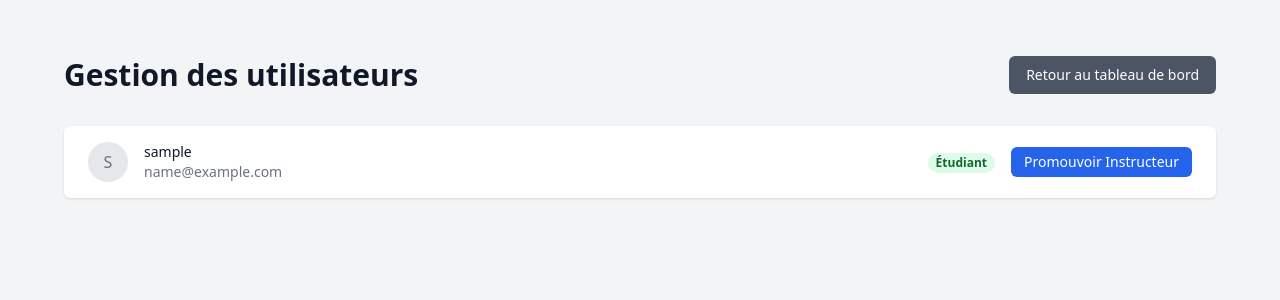
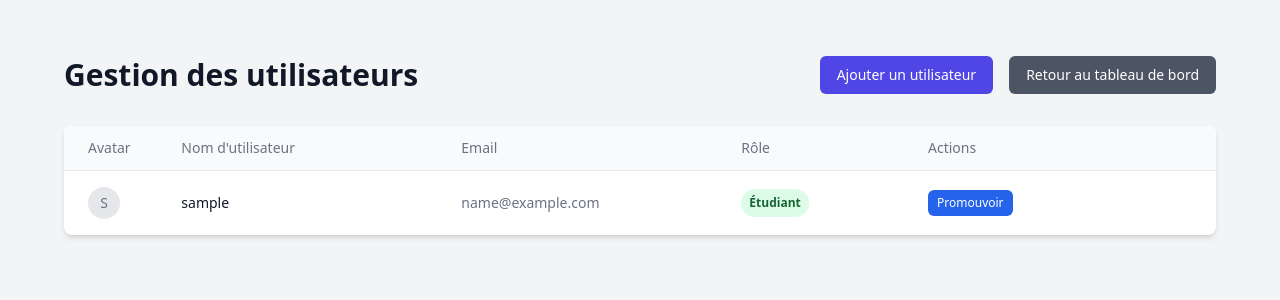
Before and after one commit to xonyis/learnHub, a Symfony app: template templates/admin/users.html.twig in a window 1280 px wide. Shown: the part 64-364 px from the top of the page. Run offline with Twig, Linux system fonts and the light colour scheme; the template is opened without the code that fills it: most values are stand-ins (such as "Sample title", 1, 10 or a date in 2020); form fields are guessed from the names that the template uses; some libraries are stand-ins or nearby versions.

Commit message:
add user admin

```diff
--- a/src/Entity/User.php
+++ b/src/Entity/User.php
@@ -72,7 +72,7 @@ class User implements UserInterface, PasswordAuthenticatedUserInterface
 
     public function getUsername(): ?string
     {
-        return $this->email;
+        return $this->username;
     }
 
     public function setUsername(string $username): static
--- a/templates/admin/users.html.twig
+++ b/templates/admin/users.html.twig
@@ -7,9 +7,14 @@
     <div class="py-6">
         <div class="flex justify-between items-center mb-8">
             <h1 class="text-3xl font-bold text-gray-900">Gestion des utilisateurs</h1>
+            <div class="flex space-x-4">
+                <button type="button" class="inline-flex items-center px-4 py-2 border border-transparent text-sm font-medium rounded-md text-white bg-indigo-600 hover:bg-indigo-700" onclick="document.getElementById('addUserModal').classList.remove('hidden');">
+                    Ajouter un utilisateur
+                </button>
                 <a href="{{ path('app_admin_dashboard') }}" class="inline-flex items-center px-4 py-2 border border-transparent text-sm font-medium rounded-md text-white bg-gray-600 hover:bg-gray-700">
                     Retour au tableau de bord
                 </a>
+            </div>
         </div>
 
         {% for message in app.flashes('error') %}
@@ -17,68 +22,114 @@
                 {{ message }}
             </div>
         {% endfor %}
+        {% for message in app.flashes('success') %}
+            <div class="mb-4 p-4 bg-green-100 border border-green-400 text-green-700 rounded">
+                {{ message }}
+            </div>
+        {% endfor %}
 
-        <div class="bg-white shadow overflow-hidden sm:rounded-md">
-            <ul class="divide-y divide-gray-200">
-                {% for user in users %}
-                    <li>
-                        <div class="px-4 py-4 sm:px-6">
-                            <div class="flex items-center justify-between">
-                                <div class="flex items-center">
-                                    <div class="flex-shrink-0">
-                                        <div class="h-10 w-10 rounded-full bg-gray-200 flex items-center justify-center">
-                                            <span class="text-gray-500 font-medium">{{ user.username|first|upper }}</span>
+        <!-- Modal pour ajouter un utilisateur -->
+        <div id="addUserModal" class="fixed inset-0 bg-gray-600 bg-opacity-50 overflow-y-auto h-full w-full hidden z-50">
+            <div class="relative top-20 mx-auto p-5 border w-96 shadow-lg rounded-md bg-white">
+                <div class="flex justify-between items-center pb-3">
+                    <h3 class="text-lg font-bold text-gray-900">Ajouter un nouvel utilisateur</h3>
+                    <button class="text-gray-400 hover:text-gray-600" onclick="document.getElementById('addUserModal').classList.add('hidden');">
+                        <svg class="h-6 w-6" fill="none" viewBox="0 0 24 24" stroke="currentColor">
+                            <path stroke-linecap="round" stroke-linejoin="round" stroke-width="2" d="M6 18L18 6M6 6l12 12" />
+                        </svg>
+                    </button>
+                </div>
+                <div class="mt-2">
+                    {{ form_start(userForm, {'attr': {'class': 'space-y-4'}}) }}
+                        <div>
+                            {{ form_row(userForm.email, {'attr': {'class': 'mt-1 block w-full rounded-md border-gray-300 shadow-sm focus:border-indigo-300 focus:ring focus:ring-indigo-200 focus:ring-opacity-50'}}) }}
+                        </div>
+                        <div>
+                            {{ form_row(userForm.username, {'attr': {'class': 'mt-1 block w-full rounded-md border-gray-300 shadow-sm focus:border-indigo-300 focus:ring focus:ring-indigo-200 focus:ring-opacity-50'}}) }}
+                        </div>
+                        <div>
+                            {{ form_row(userForm.plainPassword, {'attr': {'class': 'mt-1 block w-full rounded-md border-gray-300 shadow-sm focus:border-indigo-300 focus:ring focus:ring-indigo-200 focus:ring-opacity-50'}}) }}
+                        </div>
+                        <div>
+                            <label class="block text-sm font-medium text-gray-700">{{ form_label(userForm.roles) }}</label>
+                            <div class="mt-1 space-y-2">
+                                {% for child in userForm.roles %}
+                                    <label class="inline-flex items-center">
+                                        {{ form_widget(child, {'attr': {'class': 'form-checkbox h-5 w-5 text-indigo-600 transition duration-150 ease-in-out'}}) }}
+                                        <span class="ml-2 text-gray-700">{{ child.vars.label }}</span>
+                                    </label>
+                                {% endfor %}
                             </div>
                         </div>
-                                    <div class="ml-4">
-                                        <div class="text-sm font-medium text-gray-900">
-                                            {{ user.username }}
+                        <div class="pt-4">
+                            <button type="submit" class="inline-flex justify-center py-2 px-4 border border-transparent shadow-sm text-sm font-medium rounded-md text-white bg-indigo-600 hover:bg-indigo-700 focus:outline-none focus:ring-2 focus:ring-offset-2 focus:ring-indigo-500">
+                                Ajouter l'utilisateur
+                            </button>
                         </div>
-                                        <div class="text-sm text-gray-500">
-                                            {{ user.email }}
+                    {{ form_end(userForm) }}
                 </div>
             </div>
         </div>
-                                <div class="flex items-center space-x-4">
-                                    <div class="text-sm text-gray-500">
+
+        <div class="bg-white shadow-md rounded-lg overflow-hidden">
+            <div class="grid grid-cols-12 gap-4 px-6 py-3 bg-gray-50 border-b border-gray-200">
+                <div class="col-span-1 text-sm font-medium text-gray-500">Avatar</div>
+                <div class="col-span-3 text-sm font-medium text-gray-500">Nom d'utilisateur</div>
+                <div class="col-span-3 text-sm font-medium text-gray-500">Email</div>
+                <div class="col-span-2 text-sm font-medium text-gray-500">Rôle</div>
+                <div class="col-span-3 text-sm font-medium text-gray-500">Actions</div>
+            </div>
+
+            <div class="divide-y divide-gray-200">
+                {% for user in users %}
+                    <div class="grid grid-cols-12 gap-4 px-6 py-4 hover:bg-gray-50">
+                        <div class="col-span-1 flex items-center">
+                            <div class="h-8 w-8 rounded-full bg-gray-200 flex items-center justify-center">
+                                <span class="text-gray-500 font-medium text-sm">{{ user.username|first|upper }}</span>
+                            </div>
+                        </div>
+                        <div class="col-span-3 flex items-center">
+                            <span class="text-sm font-medium text-gray-900">{{ user.username }}</span>
+                        </div>
+                        <div class="col-span-3 flex items-center">
+                            <span class="text-sm text-gray-500">{{ user.email }}</span>
+                        </div>
+                        <div class="col-span-2 flex items-center">
                             {% if 'ROLE_ADMIN' in user.roles %}
-                                            <span class="px-2 inline-flex text-xs leading-5 font-semibold rounded-full bg-red-100 text-red-800">
+                                <span class="px-2 py-1 inline-flex text-xs leading-5 font-semibold rounded-full bg-red-100 text-red-800">
                                     Administrateur
                                 </span>
                             {% elseif 'ROLE_INSTRUCTOR' in user.roles %}
-                                            <span class="px-2 inline-flex text-xs leading-5 font-semibold rounded-full bg-blue-100 text-blue-800">
+                                <span class="px-2 py-1 inline-flex text-xs leading-5 font-semibold rounded-full bg-blue-100 text-blue-800">
                                     Instructeur
                                 </span>
                             {% else %}
-                                            <span class="px-2 inline-flex text-xs leading-5 font-semibold rounded-full bg-green-100 text-green-800">
+                                <span class="px-2 py-1 inline-flex text-xs leading-5 font-semibold rounded-full bg-green-100 text-green-800">
                                     Étudiant
                                 </span>
                             {% endif %}
                         </div>
-                                    <div class="flex space-x-2">
+                        <div class="col-span-3 flex items-center space-x-2">
                             {% if 'ROLE_ADMIN' not in user.roles %}
                                 {% if 'ROLE_INSTRUCTOR' in user.roles %}
-                                                <a href="{{ path('app_admin_promote_user', {'id': user.id}) }}" class="inline-flex items-center px-3 py-1 border border-transparent text-sm font-medium rounded-md text-white bg-blue-600 hover:bg-blue-700">
+                                    <a href="{{ path('app_admin_promote_user', {'id': user.id}) }}" class="inline-flex items-center px-2 py-1 border border-transparent text-xs font-medium rounded-md text-white bg-blue-600 hover:bg-blue-700">
                                         Promouvoir Admin
                                     </a>
                                 {% else %}
-                                                <a href="{{ path('app_admin_promote_user', {'id': user.id}) }}" class="inline-flex items-center px-3 py-1 border border-transparent text-sm font-medium rounded-md text-white bg-blue-600 hover:bg-blue-700">
-                                                    Promouvoir Instructeur
+                                    <a href="{{ path('app_admin_promote_user', {'id': user.id}) }}" class="inline-flex items-center px-2 py-1 border border-transparent text-xs font-medium rounded-md text-white bg-blue-600 hover:bg-blue-700">
+                                        Promouvoir
                                     </a>
                                 {% endif %}
                             {% endif %}
                             {% if 'ROLE_INSTRUCTOR' in user.roles and 'ROLE_ADMIN' not in user.roles %}
-                                            <a href="{{ path('app_admin_demote_user', {'id': user.id}) }}" class="inline-flex items-center px-3 py-1 border border-transparent text-sm font-medium rounded-md text-white bg-yellow-600 hover:bg-yellow-700">
+                                <a href="{{ path('app_admin_demote_user', {'id': user.id}) }}" class="inline-flex items-center px-2 py-1 border border-transparent text-xs font-medium rounded-md text-white bg-yellow-600 hover:bg-yellow-700">
                                     Rétrograder
                                 </a>
                             {% endif %}
                         </div>
                     </div>
+                {% endfor %}
             </div>
-                        </div>
-                    </li>
-                {% endfor %}
-            </ul>
         </div>
     </div>
 </div>
```
Also changed, not shown: src/Controller/AdminController.php (+49 -4 lines), src/Form/UserType.php (added, +62 -0 lines). Lines whose indentation alone changed are shown as unchanged.
